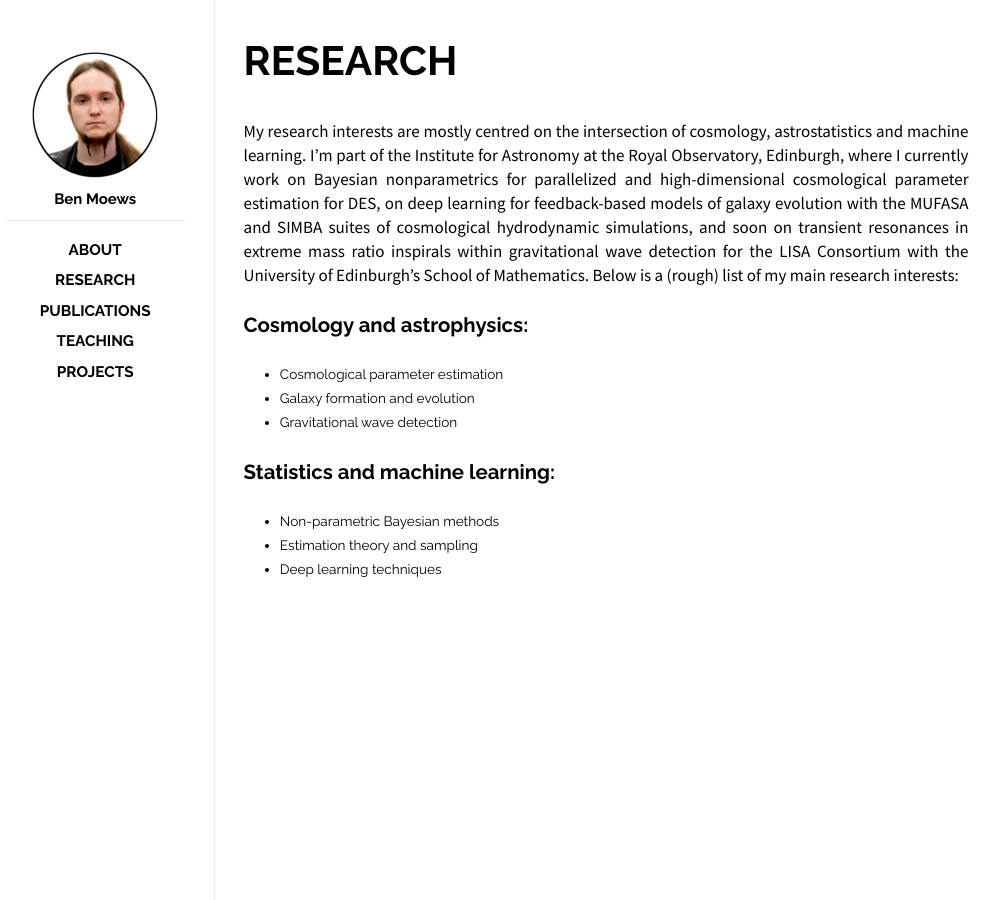
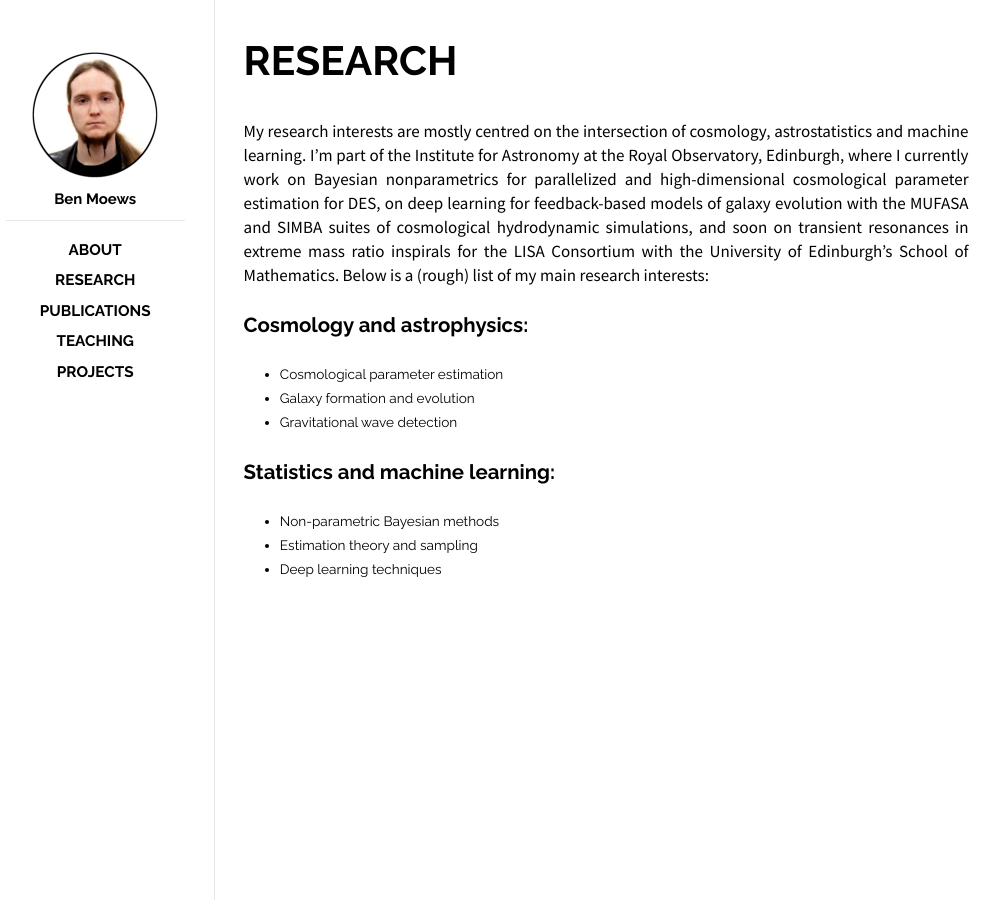
Before and after one commit to moews/moews.github.io, a Jekyll site: the page built from _posts/2017-03-26-research.md, in a window 1280 px wide. Shown: the whole page, without its empty margins (144-1144 px from the left). Built offline with Jekyll 4.4.1, drawn with Linux system fonts in a browser that asks for light colours.

Commit message:
Update 2017-03-26-research.md

```diff
--- a/_posts/2017-03-26-research.md
+++ b/_posts/2017-03-26-research.md
@@ -7,7 +7,7 @@
 ---
 
 <br>
-My research interests are mostly centred on the intersection of cosmology, astrostatistics and machine learning. I'm part of the Institute for Astronomy at the Royal Observatory, Edinburgh, where I currently work on Bayesian nonparametrics for parallelized and high-dimensional cosmological parameter estimation for DES, on deep learning for feedback-based models of galaxy evolution with the MUFASA and SIMBA suites of cosmological hydrodynamic simulations, and soon on transient resonances in extreme mass ratio inspirals within gravitational wave detection for the LISA Consortium with the University of Edinburgh's School of Mathematics. Below is a (rough) list of my main research interests:
+My research interests are mostly centred on the intersection of cosmology, astrostatistics and machine learning. I'm part of the Institute for Astronomy at the Royal Observatory, Edinburgh, where I currently work on Bayesian nonparametrics for parallelized and high-dimensional cosmological parameter estimation for DES, on deep learning for feedback-based models of galaxy evolution with the MUFASA and SIMBA suites of cosmological hydrodynamic simulations, and soon on transient resonances in extreme mass ratio inspirals for the LISA Consortium with the University of Edinburgh's School of Mathematics. Below is a (rough) list of my main research interests:
 
 ## Cosmology and astrophysics:
 
```
